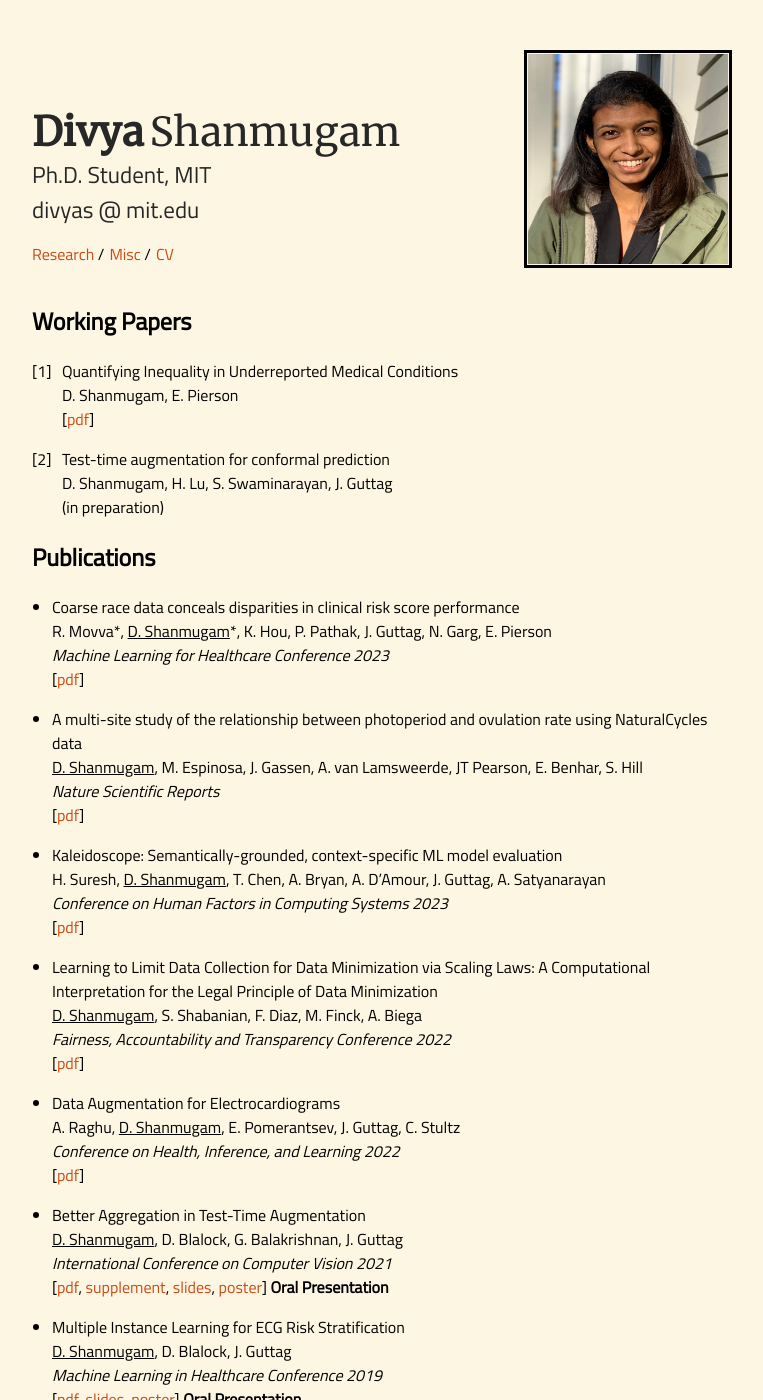
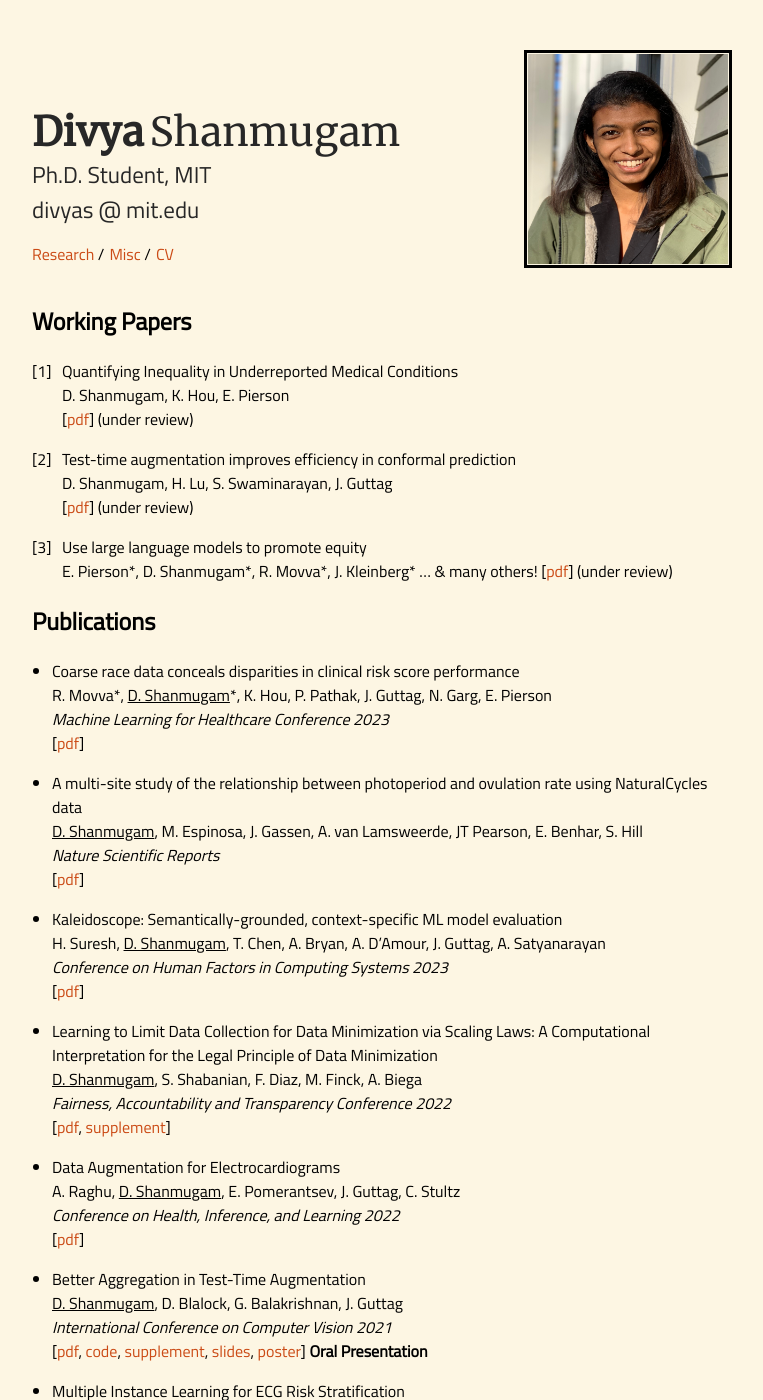
Before and after one commit to dmshanmugam/dmshanmugam.github.io, a Jekyll site: the page built from publications.md, in a window 1280 px wide and 1400 px high. Shown: the whole window, without its empty margins (258-1021 px from the left). Built offline with Jekyll 4.4.1, drawn with Linux system fonts in a browser that asks for light colours.

Commit message:
adding code + supplement links, updating papers

```diff
--- a/publications.md
+++ b/publications.md
@@ -5,12 +5,16 @@ layout: default
 ## Working Papers
 
 1. Quantifying Inequality in Underreported Medical Conditions \\
-D. Shanmugam, E. Pierson \\
-[[pdf](https://arxiv.org/abs/2110.04133)]
+D. Shanmugam, K. Hou, E. Pierson \\
+[[pdf](https://arxiv.org/abs/2110.04133)] (under review)
 
-2. Test-time augmentation for conformal prediction \\
+2. Test-time augmentation improves efficiency in conformal prediction \\
 D. Shanmugam, H. Lu, S. Swaminarayan, J. Guttag \\
-(in preparation)
+[[pdf](pdfs/tta_icml_2024.pdf)] (under review)
+
+3. Use large language models to promote equity \\
+E. Pierson\*, D. Shanmugam\*, R. Movva\*, J. Kleinberg\* ... & many others!
+[[pdf](https://arxiv.org/abs/2312.14804)] (under review)
 
 ## Publications
 
@@ -32,7 +36,7 @@ H. Suresh, <u>D. Shanmugam</u>, T. Chen, A. Bryan, A. D'Amour, J. Guttag, A. Sat
 - Learning to Limit Data Collection for Data Minimization via Scaling Laws: A Computational Interpretation for the Legal Principle  of Data Minimization\\
 <u>D. Shanmugam</u>, S. Shabanian, F. Diaz, M. Finck, A. Biega \\
 *Fairness, Accountability and Transparency Conference 2022* \\
-[[pdf](pdfs/facct_2022_lldc.pdf)]
+[[pdf](pdfs/facct_2022_lldc.pdf), [supplement](pdfs/facct_2022_lldc_supp.pdf)]
 
 - Data Augmentation for Electrocardiograms  \\
 A. Raghu, <u>D. Shanmugam</u>, E. Pomerantsev, J. Guttag, C. Stultz \\
@@ -42,7 +46,7 @@ A. Raghu, <u>D. Shanmugam</u>, E. Pomerantsev, J. Guttag, C. Stultz \\
 - Better Aggregation in Test-Time Augmentation \\
 <u>D. Shanmugam</u>, D. Blalock, G. Balakrishnan, J. Guttag \\
 *International Conference on Computer Vision 2021* \\
-[[pdf](pdfs/tta_iccv_2021.pdf), [supplement](pdfs/2021_ICCV_TTA_supplement.pdf), [slides](pdfs/tta_iccv_slides.pdf), [poster](pdfs/tta_iccv_poster.pdf)] **Oral Presentation**
+[[pdf](pdfs/tta_iccv_2021.pdf), [code](https://github.com/divyashan/test-time-augmentation), [supplement](pdfs/2021_ICCV_TTA_supplement.pdf), [slides](pdfs/tta_iccv_slides.pdf), [poster](pdfs/tta_iccv_poster.pdf)] **Oral Presentation**
 
 - Multiple Instance Learning for ECG Risk Stratification \\
 <u>D. Shanmugam</u>, D. Blalock, J. Guttag \\
```
Also changed, not shown: 2 other files.
